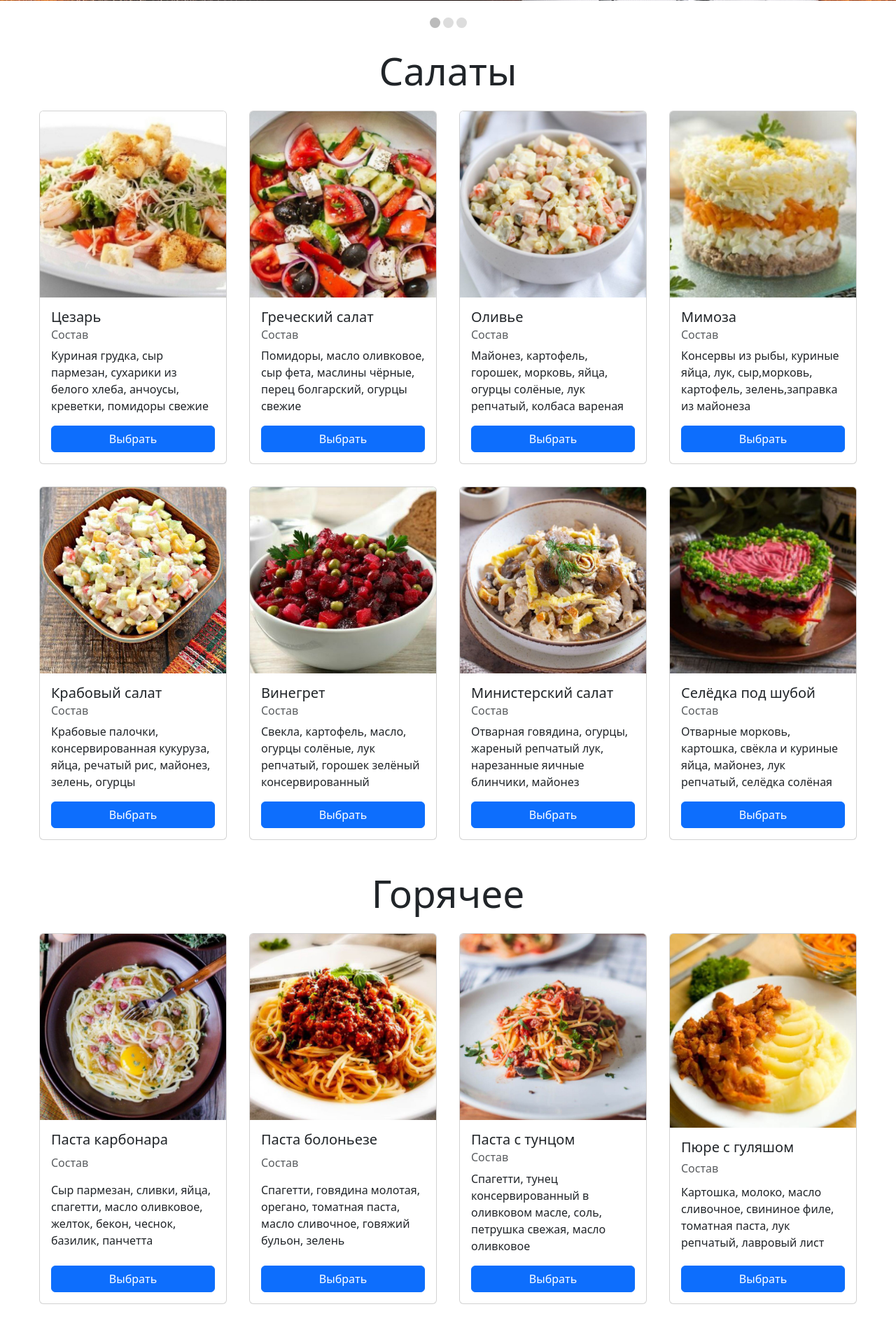
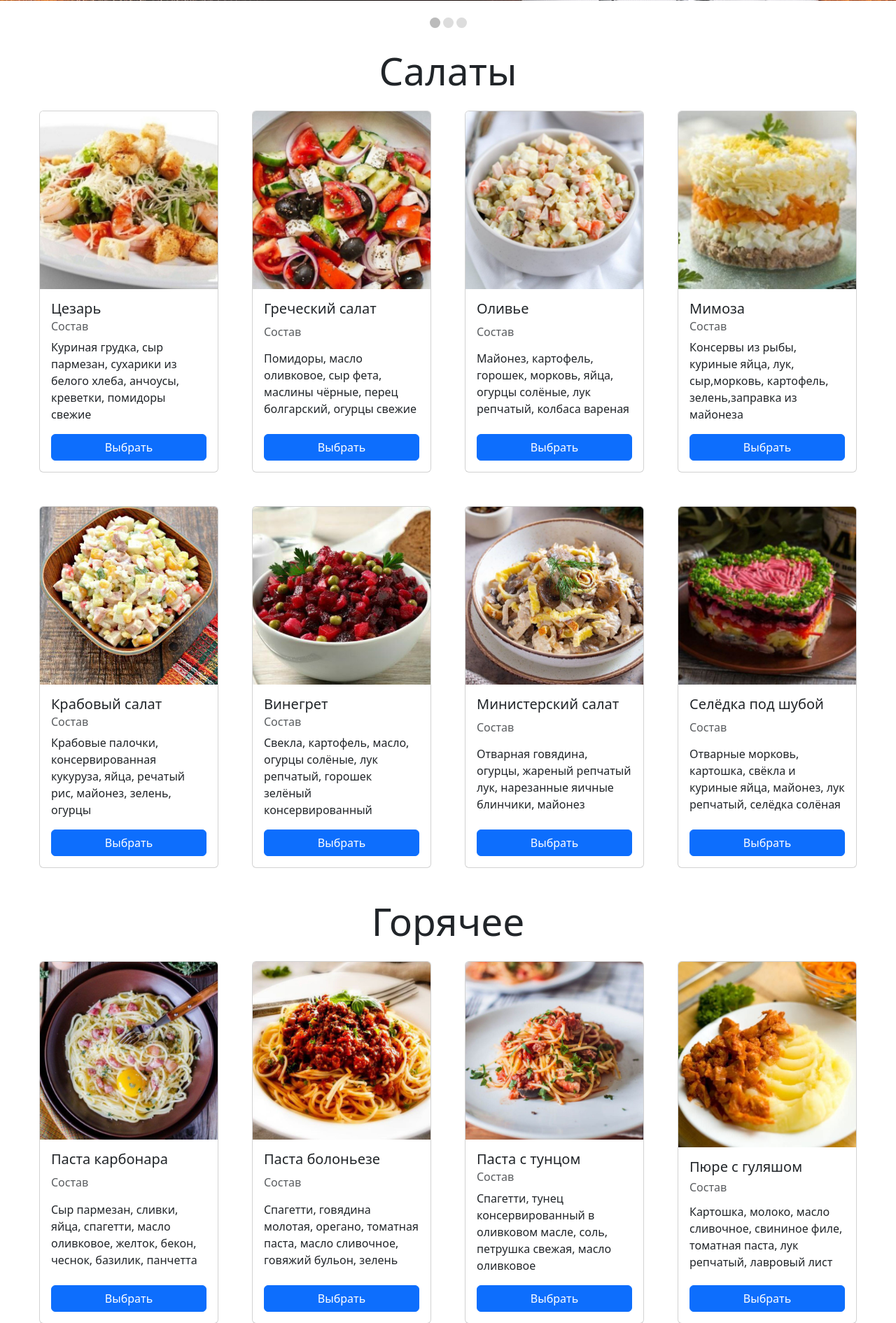
Before and after one commit to MariaEvstratova/FOOD, a Flask app: page / in a window 1280 px wide. Shown: the part 685-2575 px from the top of the page at 70% size. Run offline with Flask 3, Linux system fonts and the light colour scheme; data comes from the database, SQL or seed files in the repository.

Commit message:
Update index.html

```diff
--- a/templates/index.html
+++ b/templates/index.html
@@ -174,6 +174,7 @@
             display: grid;
             justify-items: center;
             grid-template-columns: 1fr 1fr 1fr 1fr;
+            gap: 16px;
         }
 
         @media screen and (max-width: 1100px) {
```
